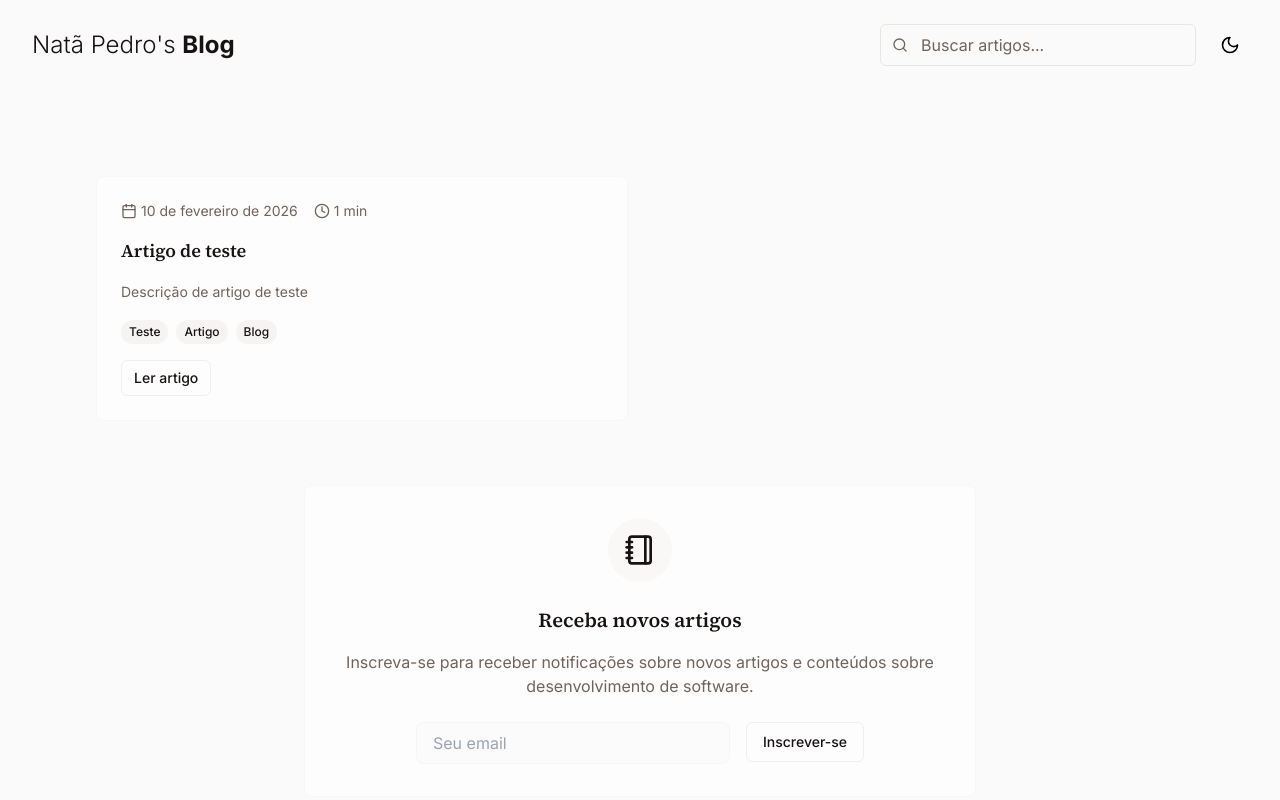
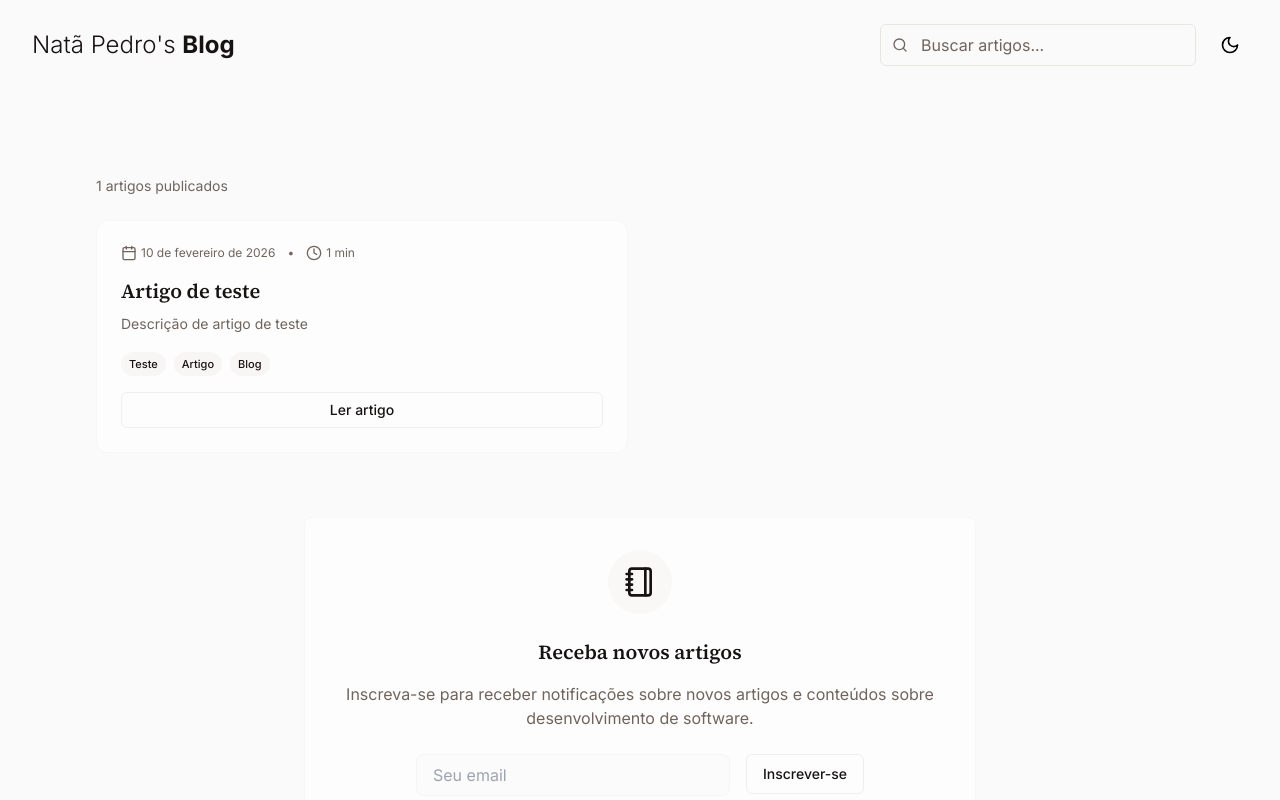
Before and after one commit to DevPedro10/Portfolio, a React (Vite) app: page /blog in a window 1280 px wide. Shown: the top 800 px of the page. Built offline with nearby package versions, Linux system fonts and the light colour scheme.

Commit message:
style(blog): reorganize articles layout in 2-column grid with article count

```diff
--- a/src/components/Blog.tsx
+++ b/src/components/Blog.tsx
@@ -30,6 +30,7 @@ export const Blog = () => {
 
   const featuredArticles = articles.filter((article) => article.featured);
   const otherArticles = articles.filter((article) => !article.featured);
+  const allArticles = [...featuredArticles, ...otherArticles];
 
   const formatDate = (dateString: string) => {
     const date = new Date(dateString);
@@ -56,98 +57,57 @@ export const Blog = () => {
       <BlogHeader />
       <div className="min-h-screen py-0 sm:py-20 px-6">
         <div className="container mx-auto max-w-6xl">
-          {featuredArticles.length > 0 && (
-            <div className="mb-8">
-              <div className="grid lg:grid-cols-1 gap-8">
-                {featuredArticles.map((article) => (
-                  <article
-                    key={article.id}
-                    className="bg-card/50 border border-border/20 rounded-lg p-6 hover:bg-card/70 transition-all duration-300 group cursor-pointer"
-                  >
-                    <div className="space-y-4">
-                      <div className="flex items-center space-x-4 text-sm text-muted-foreground">
-                        <div className="flex items-center space-x-1">
-                          <Calendar className="w-4 h-4" />
-                          <span>{formatDate(article.date)}</span>
-                        </div>
-                        <div className="flex items-center space-x-1">
-                          <Clock className="w-4 h-4" />
-                          <span>{article.readTime}</span>
-                        </div>
-                      </div>
-
-                      <h3 className="font-sourceserif text-xl font-semibold text-foreground group-hover:text-foreground/80 transition-colors duration-200">
-                        {article.title}
-                      </h3>
-
-                      <p className="text-muted-foreground leading-relaxed">
-                        {article.excerpt}
-                      </p>
-
-                      <div className="flex flex-wrap gap-2">
-                        {article.tags.map((tag, index) => (
-                          <span
-                            key={index}
-                            className="px-3 py-1 bg-secondary/50 rounded-full text-xs font-medium"
-                          >
-                            {tag}
-                          </span>
-                        ))}
-                      </div>
-
-                      <Button
-                        variant="outline"
-                        size="sm"
-                        onClick={() => navigate(`/blog/${article.slug}`)}
-                        className="border-border/50 hover:border-border hover:bg-secondary/30 transition-all duration-300"
-                      >
-                        Ler artigo
-                      </Button>
-                    </div>
-                  </article>
-                ))}
-              </div>
-            </div>
-          )}
+          <div className="flex items-center justify-between mb-6">
+            <p className="text-sm text-muted-foreground">
+              {articles.length} artigos publicados
+            </p>
+          </div>
 
           <div className="grid md:grid-cols-2 gap-6">
-            {otherArticles.map((article) => (
+            {allArticles.map((article) => (
               <article
                 key={article.id}
-                className="bg-card/50 border border-border/20 rounded-lg p-6 hover:bg-card/70 transition-all duration-300 group cursor-pointer"
+                className="bg-card/50 border border-border/20 rounded-xl p-6 hover:bg-card/60 transition-colors duration-300"
               >
-                <div className="space-y-4">
-                  <div className="flex items-center space-x-4 text-sm text-muted-foreground">
-                    <div className="flex items-center space-x-1">
+                <div className="flex flex-col h-full gap-4">
+                  <div className="flex flex-wrap items-center gap-3 text-xs text-muted-foreground">
+                    <div className="flex items-center gap-1">
                       <Calendar className="w-4 h-4" />
                       <span>{formatDate(article.date)}</span>
                     </div>
-                    <div className="flex items-center space-x-1">
+                    <span>•</span>
+                    <div className="flex items-center gap-1">
                       <Clock className="w-4 h-4" />
                       <span>{article.readTime}</span>
                     </div>
+                    {article.featured && (
+                      <span className="ml-1 px-2 py-0.5 text-[10px] uppercase tracking-wide rounded-full border border-primary/30 text-primary">
+                        Destaque
+                      </span>
+                    )}
                   </div>
 
-                  <h3 className="font-sourceserif text-lg font-semibold text-foreground group-hover:text-foreground/80 transition-colors duration-200">
-                    {article.title}
-                  </h3>
-
-                  <p className="text-muted-foreground text-sm leading-relaxed">
-                    {article.excerpt}
-                  </p>
+                  <div className="space-y-2">
+                    <h3 className="font-sourceserif text-lg md:text-xl font-semibold text-foreground">
+                      {article.title}
+                    </h3>
+                    <p className="text-muted-foreground text-sm leading-relaxed">
+                      {article.excerpt}
+                    </p>
+                  </div>
 
                   <div className="flex flex-wrap gap-2">
-                    {article.tags.slice(0, 3).map((tag, index) => (
+                    {article.tags.slice(0, 4).map((tag, index) => (
                       <span
                         key={index}
-                        className="px-2 py-1 bg-secondary/50 rounded-full text-xs font-medium"
+                        className="px-2 py-1 bg-secondary/40 rounded-full text-[11px] font-medium"
                       >
                         {tag}
                       </span>
                     ))}
-                    {article.tags.length > 3 && (
-                      <span className="px-2 py-1 bg-secondary/50 rounded-full text-xs font-medium">
-                        +{article.tags.length - 3}
+                    {article.tags.length > 4 && (
+                      <span className="px-2 py-1 bg-secondary/40 rounded-full text-[11px] font-medium">
+                        +{article.tags.length - 4}
                       </span>
                     )}
                   </div>
@@ -156,7 +116,7 @@ export const Blog = () => {
                     variant="outline"
                     size="sm"
                     onClick={() => navigate(`/blog/${article.slug}`)}
-                    className="border-border/50 hover:border-border hover:bg-secondary/30 transition-all duration-300"
+                    className="mt-auto border-border/50 hover:border-border hover:bg-secondary/30 transition-all duration-300"
                   >
                     Ler artigo
                   </Button>
```
